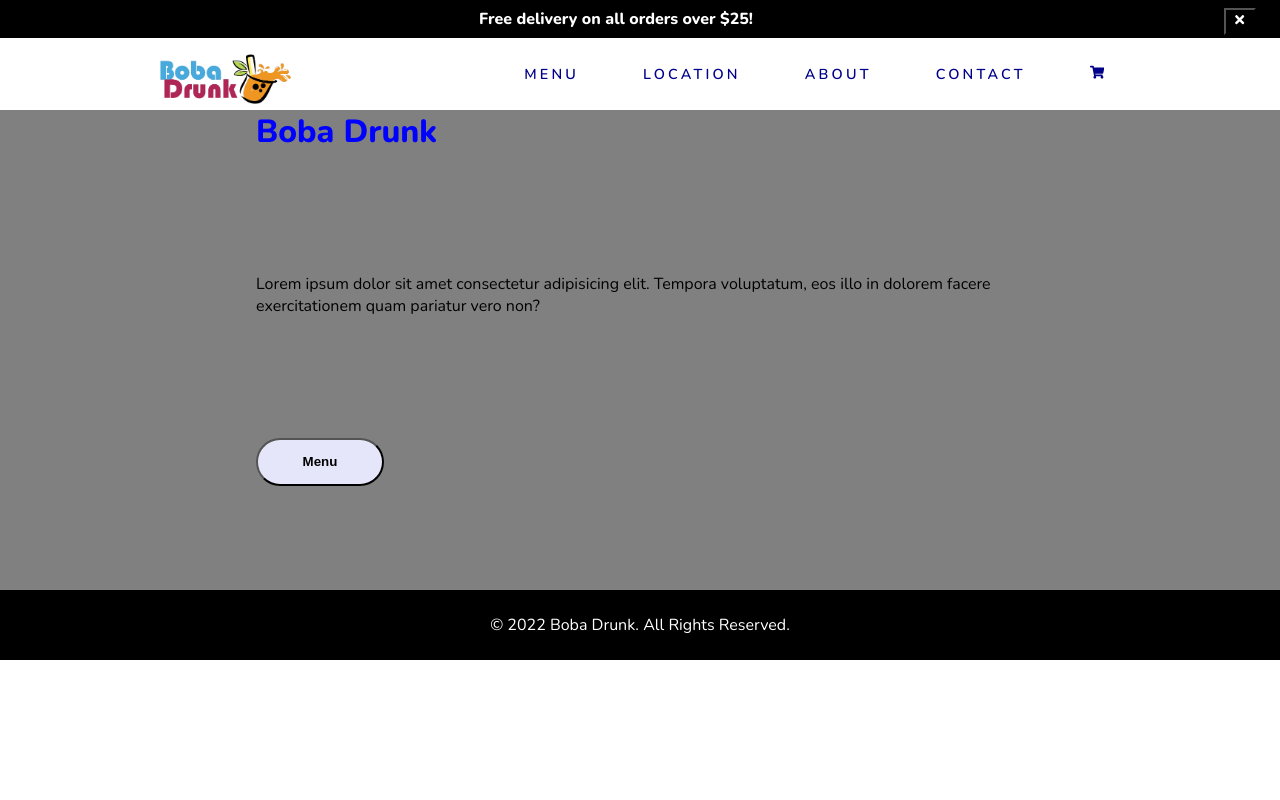
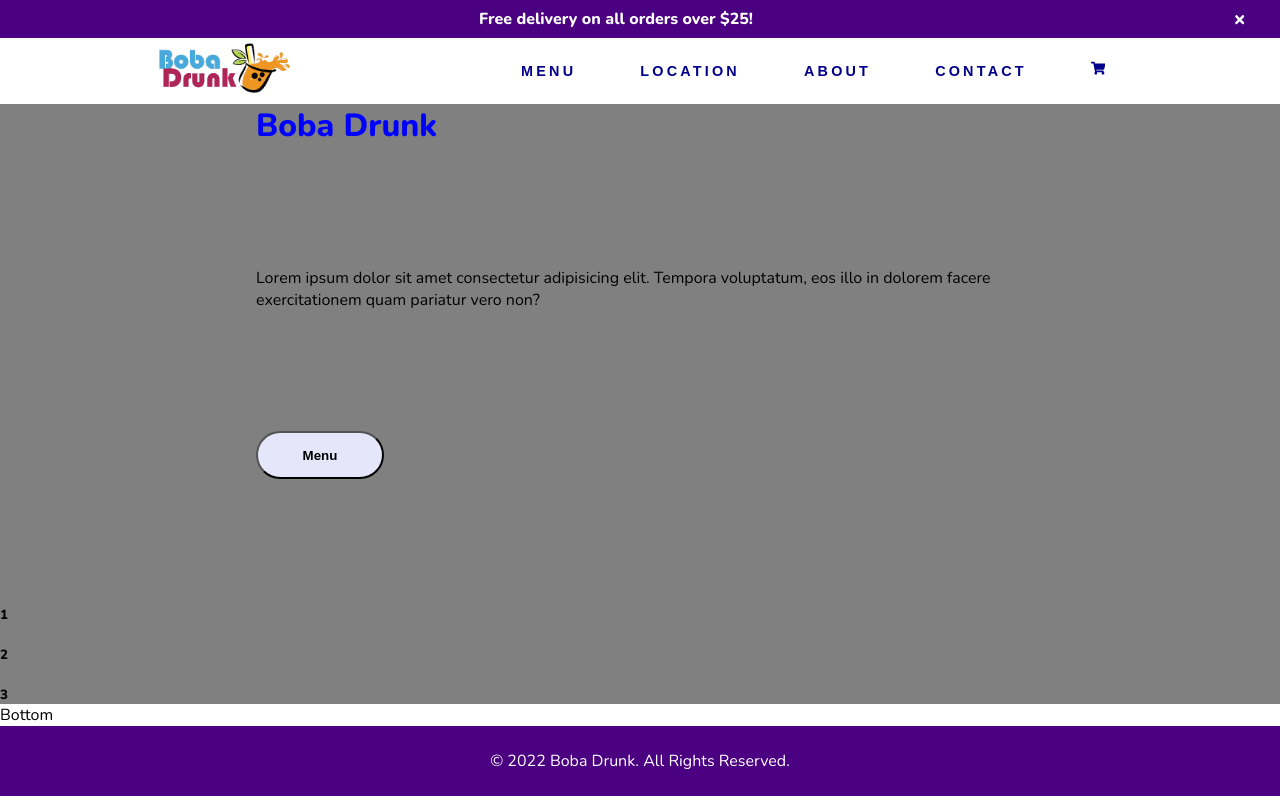
Before and after one commit to robteaw/boba, a React (Create React App) app: page / in a window 1280 px wide. Built offline with nearby package versions, Linux system fonts and the light colour scheme.

Commit message:
10. Minor Update

```diff
--- a/src/components/Navbar.js
+++ b/src/components/Navbar.js
@@ -61,7 +61,7 @@ const Nav = styled(motion.nav)`
   display: flex;
   justify-content: space-around;
   align-items: center;
-  padding: 0 4vw;
+  padding: 0.3rem 4vw;
   .toggle {
     display: none;
   }
@@ -72,6 +72,7 @@ const Nav = styled(motion.nav)`
     li {
       a {
         color: var(--navText);
+        font-family: "proxima-nova", sans-serif;
         font-size: 0.9rem;
         font-weight: 600;
         text-decoration: none;
@@ -94,7 +95,6 @@ const Nav = styled(motion.nav)`
 
 const Logo = styled.img`
   height: 50px;
-  margin-top: 1rem;
   align-items: left;
   cursor: pointer;
 `;
--- a/src/components/Top.js
+++ b/src/components/Top.js
@@ -32,6 +32,7 @@ const Container = styled.div`
     width: 2rem;
     float: right;
     margin-right: 1rem;
+    border: none;
     cursor: pointer;
     &:hover {
       color: var(--navHover);
--- a/src/index.css
+++ b/src/index.css
@@ -15,7 +15,7 @@
   --navText: #00008B;
   --navHover: #FF8C00;
   --textColor2: #fff;
-  --topBottom: #000;
+  --topBottom: #4B0082;
 }
 
 html {
--- /dev/null
+++ b/src/pages/Home/Card.js
@@ -0,0 +1,30 @@
+import React from "react";
+import styled from "styled-components";
+
+export default function Card() {
+  return (
+    <Container>
+      <Cards>
+        <img src="" alt="" />
+        <h5>1</h5>
+        <p></p>
+      </Cards>
+      <Cards>
+        <img src="" alt="" />
+        <h5>2</h5>
+        <p></p>
+      </Cards>
+      <Cards>
+        <img src="" alt="" />
+        <h5>3</h5>
+        <p></p>
+      </Cards>
+    </Container>
+  );
+}
+
+const Container = styled.div``;
+
+const Cards = styled.div`
+  background-color: gray;
+`;
--- a/src/pages/Home/Home.js
+++ b/src/pages/Home/Home.js
@@ -1,10 +1,14 @@
 import React from "react";
 import Hero from "./Hero";
+import Middle from "./Middle";
+import Bottom from "./Bottom";
 
 export default function Home() {
   return (
     <>
       <Hero />
+      <Middle />
+      <Bottom />
     </>
   );
 }
--- a/src/pages/Home/Middle.js
+++ b/src/pages/Home/Middle.js
@@ -1,7 +1,10 @@
-import React from 'react'
+import React from "react";
+import Card from "./Card";
 
 export default function Middle() {
   return (
-    <div>Middle</div>
-  )
+    <div>
+      <Card />
+    </div>
+  );
 }
```
